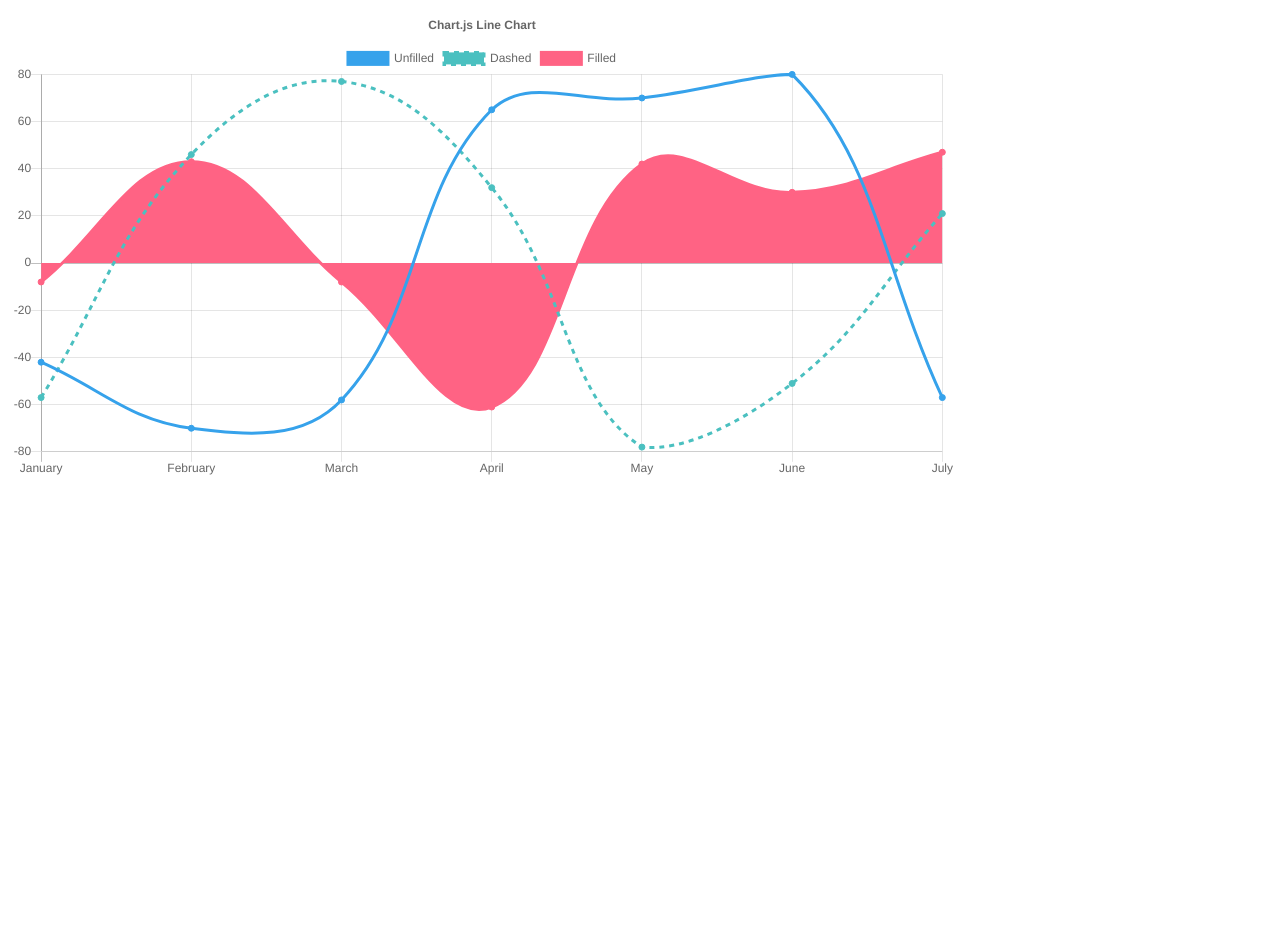
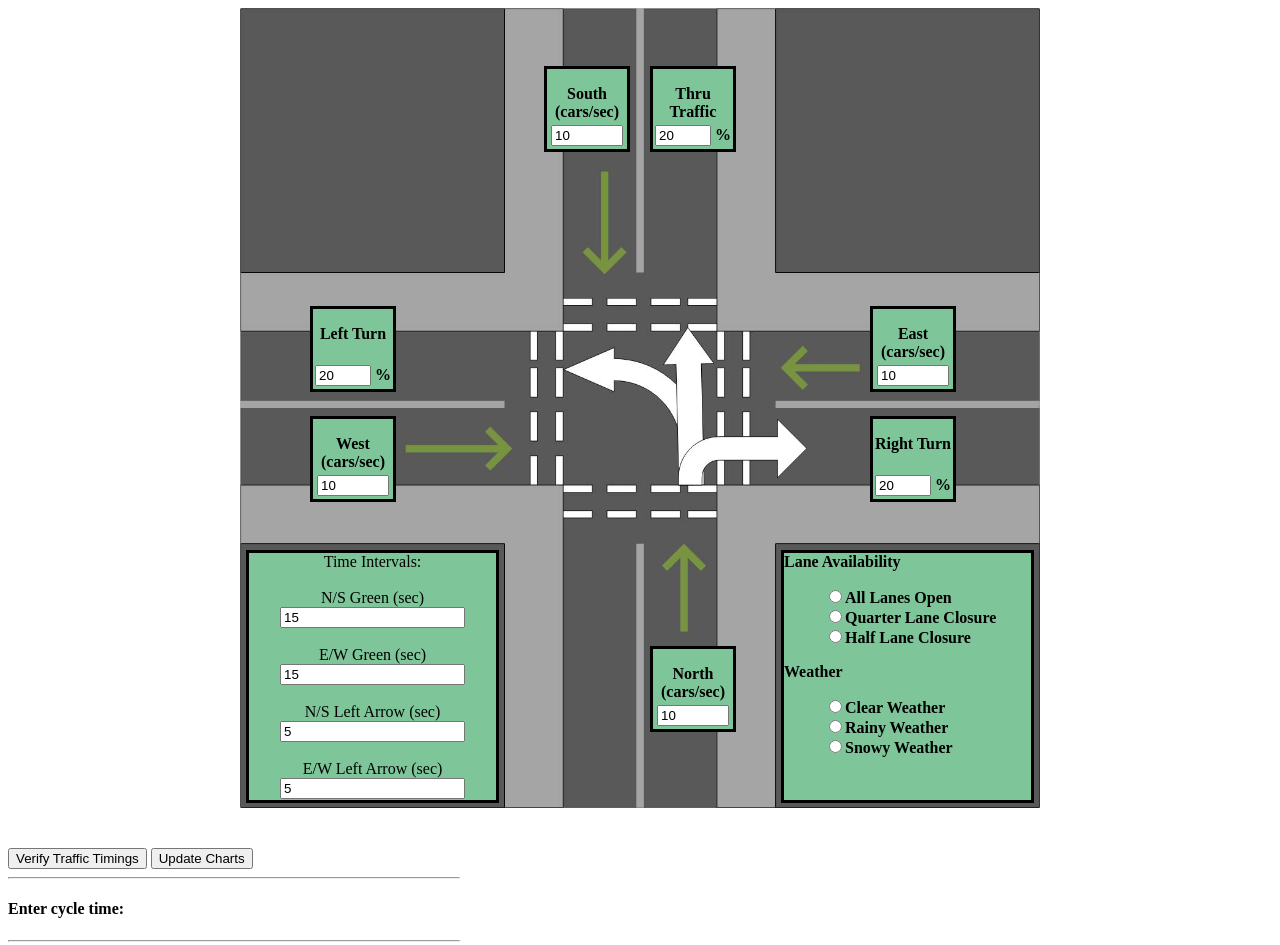
Before and after one commit to CurtsApp/IntersectionSim-Thesis, a plain HTML site: page src/index.html in a window 1280 px wide. Shown: the top 945 px of the page. Before the commit the page ends 800 px from the top, so only its background shows below. Drawn offline with nearby package versions, Linux system fonts and the light colour scheme.

Commit message:
Moved sim view to index.html

```diff
--- a/src/index.html
+++ b/src/index.html
@@ -1,111 +1,176 @@
-<!doctype html>
-<html>
+<!DOCTYPE html>
+<html lang="en">
+<head>
+    <meta charset="UTF-8">
 
-<head>
-    <title>Intersection Sim</title>
-    <script src="../node_modules/chart.js/dist/Chart.bundle.min.js"></script>
-    <script src="js/utils.js"></script>
+    <title>SER415 Simulation</title>
+    <link rel="stylesheet" href="css/sim.css">
     <style>
-        canvas{
+        canvas {
             -moz-user-select: none;
             -webkit-user-select: none;
             -ms-user-select: none;
         }
     </style>
+    <script src="../node_modules/chart.js/dist/Chart.bundle.min.js"></script>
+    <script src="js/utils.js"></script>
+    <script src="js/chartUtil.js"></script>
 </head>
+<script src="js/model.js" type="text/javascript"></script>
+<script src="js/simulation.js" type="text/javascript"></script>
+<body onload="startSimulation()">
+<div class="center-children">
+    <div class="centered-child backdrop">
+        <img class="fill" src="res/FancyIntersection.jpg">
+        <div class="overlay-field" style="bottom: 80px; left: 410px;" >
+            <div class="overlay-item">
+                <p><b>North (cars/sec)</b></p>
+            </div>
+            <div class="overlay-item">
+                <input type="number" id="input1" size="6" value="10" style="width: 80%">
+            </div>
+        </div>
+        <div class="overlay-field" style="bottom: 420px; left: 630px;" >
+            <div class="overlay-item">
+                <p><b>East (cars/sec)</b></p>
+            </div>
+            <div class="overlay-item">
+                <input type="number" id="input2" size="6" value="10" style="width: 80%">
+            </div>
+        </div>
+        <div class="overlay-field" style="bottom: 310px; left: 630px;" >
+            <div class="overlay-item">
+                <p><b>Right Turn</b></p>
+            </div>
+            <div class="overlay-item">
+                <input type="number" id="x1_R" size="6" value="20" min="0" max="100" step=1 style="width: 60%">
+                <b>%</b>
+            </div>
+        </div>
+        <div class="overlay-field" style="bottom: 660px; left: 410px;" >
+            <div class="overlay-item">
+                <p><b>Thru Traffic </b></p>
+            </div>
+            <div class="overlay-item">
+                <input type="number" id="x1_S" size="6" value="20" min="0" max="100" step=1 style="width: 60%">
+                <b>%</b>
+            </div>
+        </div>
+        <div class="overlay-field" style="bottom: 660px; left: 304px;" >
+            <div class="overlay-item">
+                <p><b>South (cars/sec)</b></p>
+            </div>
+            <div class="overlay-item">
+                <input type="number" id="input3" size="6" value="10" style="width: 80%">
+            </div>
+        </div>
+        <div class="overlay-field" style="bottom: 420px; left: 70px;" >
+            <div class="overlay-item">
+                <p><b>Left Turn</b></p>
+            </div>
+            <div class="overlay-item">
+                <input type="number" id="x1_L" size="6" value="20" min="0" max="100" step=1 style="width: 60%">
+                <b>%</b>
+            </div>
+        </div>
+        <div class="overlay-field" style="bottom: 310px; left: 70px;" >
+            <div class="overlay-item">
+                <p><b>West (cars/sec)</b></p>
+            </div>
+            <div class="overlay-item">
+                <input type="number" id="input4" size="6" value="10" style="width: 80%">
+            </div>
+        </div>
+        <div class="overlay-table" style="bottom: 9px; left: 6px;">
+            Time Intervals: <br><br>
+            N/S Green (sec)<input type="number" id="state1" size="24" placeholder="N/S S+R Time" value="15"><br/><br/>
+            E/W Green (sec)<input type="number" id="state2" size="24" placeholder="E/W S+R Time" value="15"><br/><br/>
+            N/S Left Arrow (sec)<input type="number" id="state3" size="24" placeholder="N/S L Time" value="5"><br/><br/>
+            E/W Left Arrow (sec)<input type="number" id="state4" size="24" placeholder="E/W L Time" value="5"><br/><br/>
+        </div>
+        <div class="overlay-table" style="bottom: 9px; right: 6px;">
+            <div style="text-align: left;">
+                <b>Lane Availability</b><br>
+                <ul style="list-style-type: none">
+                    <li><input type="radio" name="lanes" id="allLanesOpen"><b>All Lanes Open</b></li>
+                    <li><input type="radio" name="lanes" id="quarterClosure"><b>Quarter Lane Closure</b></li>
+                    <li><input type="radio" name="lanes" id="halfClosure"><b>Half Lane Closure</b></li>
+                </ul>
+                <b>Weather</b>
+                <ul style="list-style-type: none">
+                    <li><input type="radio" name="weather" id="clearWeather"><b>Clear Weather</b></li>
+                    <li><input type="radio" name="weather" id="rainyWeather"><b>Rainy Weather</b></li>
+                    <li><input type="radio" name="weather" id="snowyWeather"><b>Snowy Weather</b></li>
+                </ul>
 
-<body>
-<div style="width:75%;">
-    <canvas id="canvas"></canvas>
+
+            </div>
+
+        </div>
+    </div>
+
 </div>
-<script>
-    var config = {
-        type: 'line',
-        data: {
-            labels: ['January', 'February', 'March', 'April', 'May', 'June', 'July'],
-            datasets: [{
-                label: 'Unfilled',
-                fill: false,
-                backgroundColor: window.chartColors.blue,
-                borderColor: window.chartColors.blue,
-                data: [
-                    randomScalingFactor(),
-                    randomScalingFactor(),
-                    randomScalingFactor(),
-                    randomScalingFactor(),
-                    randomScalingFactor(),
-                    randomScalingFactor(),
-                    randomScalingFactor()
-                ],
-            }, {
-                label: 'Dashed',
-                fill: false,
-                backgroundColor: window.chartColors.green,
-                borderColor: window.chartColors.green,
-                borderDash: [5, 5],
-                data: [
-                    randomScalingFactor(),
-                    randomScalingFactor(),
-                    randomScalingFactor(),
-                    randomScalingFactor(),
-                    randomScalingFactor(),
-                    randomScalingFactor(),
-                    randomScalingFactor()
-                ],
-            }, {
-                label: 'Filled',
-                backgroundColor: window.chartColors.red,
-                borderColor: window.chartColors.red,
-                data: [
-                    randomScalingFactor(),
-                    randomScalingFactor(),
-                    randomScalingFactor(),
-                    randomScalingFactor(),
-                    randomScalingFactor(),
-                    randomScalingFactor(),
-                    randomScalingFactor()
-                ],
-                fill: true,
-            }]
-        },
-        options: {
-            responsive: true,
-            title: {
-                display: true,
-                text: 'Chart.js Line Chart'
-            },
-            tooltips: {
-                mode: 'index',
-                intersect: false,
-            },
-            hover: {
-                mode: 'nearest',
-                intersect: true
-            },
-            scales: {
-                x: {
-                    display: true,
-                    scaleLabel: {
-                        display: true,
-                        labelString: 'Month'
-                    }
-                },
-                y: {
-                    display: true,
-                    scaleLabel: {
-                        display: true,
-                        labelString: 'Value'
-                    }
-                }
-            }
-        }
-    };
+<div style="display: flex;flex-direction: column;flex-grow: 1; align-content: center">
+    <div id="all_inputs">
+        <div id="variables">
 
-    window.onload = function() {
-        var ctx = document.getElementById('canvas').getContext('2d');
-        window.myLine = new Chart(ctx, config);
-    };
-</script>
+
+            <br/>
+            <br>
+            <button type="button" onclick="submitClicked()">Verify Traffic Timings</button>
+            <button type="button" onclick="updateSim()">Update Charts</button>
+            <br/>
+        </div>
+        <hr width="450px" align="left"/>
+        <h4>Enter cycle time:</h4>
+        <div id="cycle_time">
+
+        </div>
+        <p id="cycle_time_warning"></p>
+        <hr width="450px" align="left"/>
+        <div id="features">
+
+        </div>
+    </div>
+    <div style="display: flex;flex-direction: row; flex: 1;align-items: center">
+        <div style="display: flex;flex-direction: column; flex: 1;align-items: center">
+            <div style="width: 90%;">
+                <canvas id="Chart_Canvas"></canvas>
+            </div>
+            <div>
+                <button type="button" onclick="updateSim('ns_left')">N/S Left</button>
+                <button type="button" onclick="updateSim('ns_green')">N/S Green</button>
+                <button type="button" onclick="updateSim('ew_left')">E/W Left</button>
+                <button type="button" onclick="updateSim('ew_green')">E/W Green</button>
+            </div>
+        </div>
+
+        <table>
+            <caption>Cars</caption>
+            <tr>
+                <th></th>
+                <th>N/S Left</th>
+                <th>N/S Green</th>
+                <th>E/W Left</th>
+                <th>E/W Green</th>
+            </tr>
+            <tr>
+                <th>In</th>
+                <td id="ns_left_in">160</td>
+                <td id="ns_green_in">160</td>
+                <td id="ew_left_in">160</td>
+                <td id="ew_green_in">160</td>
+            </tr>
+            <tr>
+                <th>Out</th>
+                <td id="ns_left_out">190</td>
+                <td id="ns_green_out">190</td>
+                <td id="ew_left_out">190
+                <td id="ew_green_out">190</td>
+            </tr>
+        </table>
+    </div>
+
+</div>
 </body>
-
 </html>
```
Also changed, not shown: src/simulation.html (deleted, +0 -176 lines).
